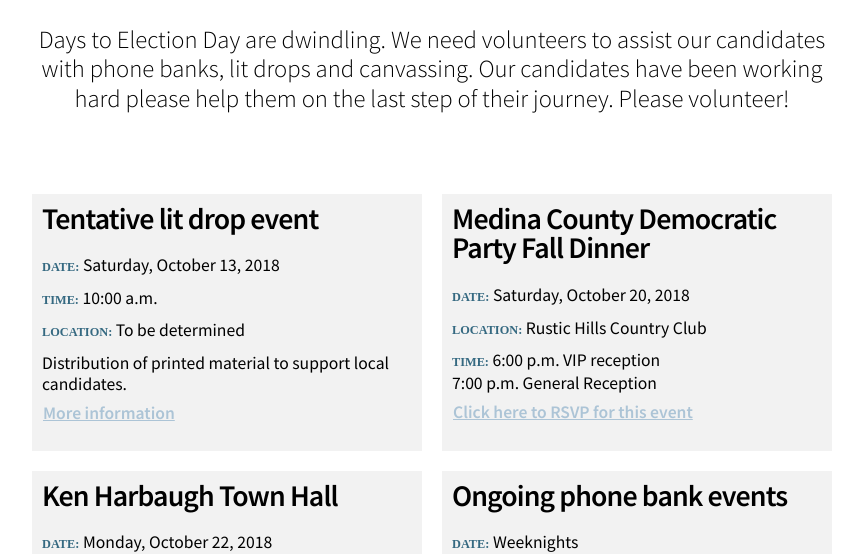
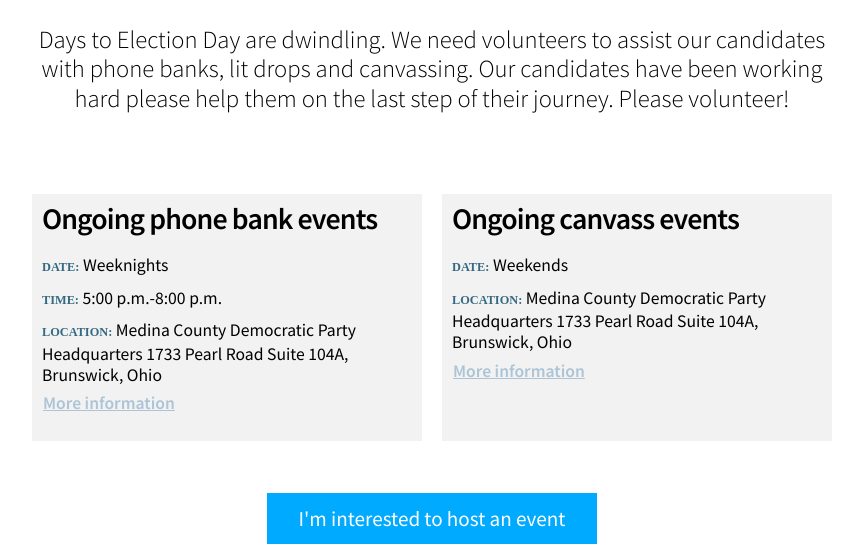
Before and after one commit to robmcgarr/MCDP1018, a plain HTML site: page events.html in a window 1280 px wide. Shown: the part 252-806 px from the top of the page, without its empty margins (208-1071 px from the left). Drawn offline with Linux system fonts and the light colour scheme; a script that the page names is missing; a web font is replaced by a local one.

Commit message:
Removed old events
Removed Fall dinner, etc.

```diff
--- a/events.html
+++ b/events.html
@@ -51,28 +51,6 @@
 			<h1> 2018 Events</h1>
 			<p class="introduction">Days to Election Day are dwindling. We need volunteers to assist our candidates with phone banks, lit drops and canvassing. Our candidates have been working hard please help them on the last step of their journey. Please volunteer!</p>
 				<ul class="events">
-					<li>
-						<h3 class="event-name">Tentative lit drop event</h3>
-						<p><strong>Date:</strong> Saturday, October 13, 2018</p>
-						<p><strong>Time:</strong> 10:00 a.m.</p>
-						<p><strong>Location:</strong> To be determined</p>
-						<p>Distribution of printed material to support local candidates.</p>
-						<a href="mailto:jvwmedcty@aol.com?subject=From+MCDP+website:+Request+for+more+information+about+Ken+Harbaugh+Town+Hall+event+on+10/22/18">More information</a>
-					</li>
-					<li>
-						<h3 class="event-name">Medina County Democratic Party Fall Dinner</h3>
-						<p><strong>Date:</strong> Saturday, October 20, 2018</p>
-						<p><strong>Location:</strong> Rustic Hills Country Club</p>
-						<p><strong>Time:</strong> 6:00 p.m. VIP reception</br>7:00 p.m. General Reception</p>
-						<a href="https://docs.google.com/forms/d/e/1FAIpQLSfDLS3j5YLJ9lAYDmdwvDQT-8P-cPTJoLRQ0h4Qt6XbqBCfRw/viewform">Click here to RSVP for this event</a>
-					</li>
-					<li>
-						<h3 class="event-name">Ken Harbaugh Town Hall</h3>
-						<p><strong>Date:</strong> Monday, October 22, 2018</p>
-						<p><strong>Time:</strong> To be determined</p>
-						<p><strong>Location:</strong> Brunswick Recreation Center</p>
-						<a href="mailto:jvwmedcty@aol.com?subject=From+MCDP+website:+Request+for+more+information+about+Ken+Harbaugh+Town+Hall+event+on+10/22/18">More information</a>
-					</li>
 					<li>
 						<h3 class="event-name">Ongoing phone bank events</h3>
 						<p><strong>Date:</strong> Weeknights</p>
```
Also changed, not shown: index.html (+0 -1 lines).
